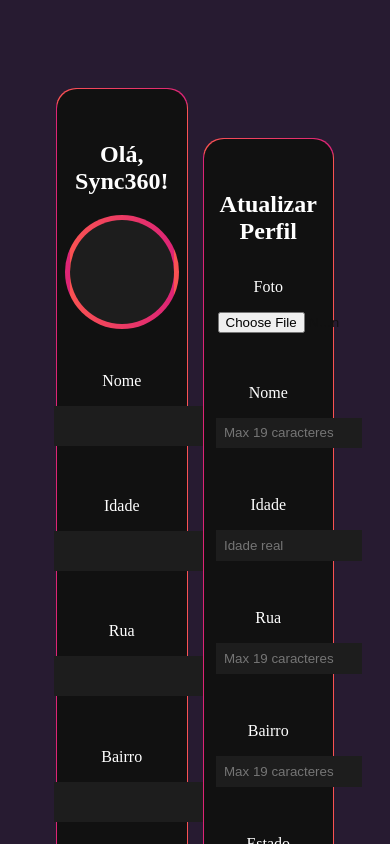
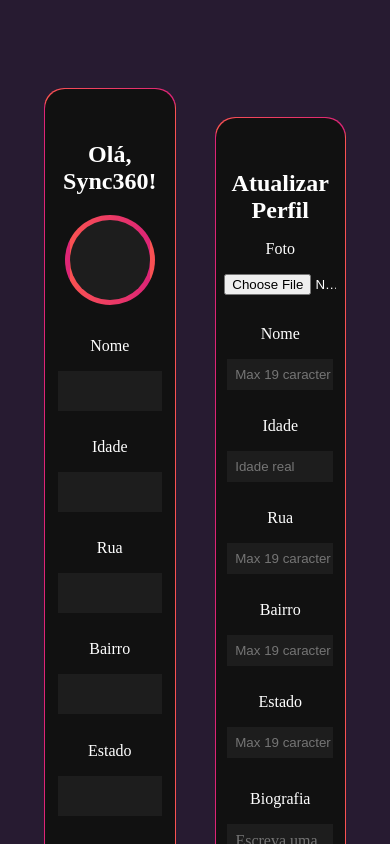
Before and after one commit to BrunoOlv10/perfil-sync360, a React (Create React App) app: page / in a window 390 px wide. Shown: the top 844 px of the page. Built offline with nearby package versions, Linux system fonts and the light colour scheme.

Commit message:
update media queries

```diff
--- a/src/styles/components/App.sass
+++ b/src/styles/components/App.sass
@@ -2,7 +2,8 @@
 
 .App
     display: flex
-    justify-content: space-around
+    justify-content: center
+    gap: 10vw
     align-items: center
     padding: 5rem 0
 
@@ -25,7 +26,7 @@
 
 .infos
     display: grid
-    grid-template-columns: 4vw 12vw
+    grid-template-columns: 4rem 10rem
 
 h2:hover, label:hover
     cursor: default
--- a/src/styles/components/ContainerPerfil.sass
+++ b/src/styles/components/ContainerPerfil.sass
@@ -1,11 +1,13 @@
 @use '../../variables'
 
-.img-degrade
+.img-degrade, .img, img
     height: 6.5rem
     width: 6.5rem
+    border-radius: 50%
+
+.img-degrade
     background: variables.$gradient
     border: 5px solid transparent
-    border-radius: 50%
     transition: transform .5s
     margin-bottom: 1rem
 
@@ -13,11 +15,8 @@
         transform: scale(1.1)
 
 .img, img
-    height: 6.5rem
-    width: 6.5rem
     background-color: #1d1d1d
     position: relative
-    border-radius: 50%
 
 .categoria-perfil
    margin-top: 3.2rem
@@ -32,10 +31,10 @@
     width: 8.5rem
 
 .dados
-    margin: 2.5rem 0 0 0.5rem
+    margin: 2.5rem 0 0 0rem
 
 .dados-especial
-    margin: 1rem 0 0 0.5rem
+    margin: 1rem 0 0 0rem
 
 .biografia-perfil
     width: 100%
@@ -50,4 +49,4 @@
     min-height: 10vw
     max-width: 23vw
     margin-top: 3.5rem
-    margin-left: -4vw
+    margin-left: -5vw
--- a/src/styles/components/MediaQueries.sass
+++ b/src/styles/components/MediaQueries.sass
@@ -1,21 +1,48 @@
+@media only screen and (max-width: 850px)
+    .infos
+        display: flex
+        flex-direction: column
+        align-items: center
+
+    .categoria-perfil, .categoria-form
+        margin-top: 1.7rem
+
+    .dados, .dados-escritos
+        margin-top: 1rem
+
+    .enviar-imagem
+        margin-top: 1rem
+
+    .biografia-especial
+        min-width: 20vw
+        margin: 1rem 0 0 0
+
+    .biografia-form
+        width: 154px
+        text-align: center
+
+    textarea
+        min-width: 20vw
+
 @media only screen and (max-width: 550px)
-    .App
-        // width: 90vw
-        // justify-content: space-between
-        display: flex
-        justify-content: center
-        gap: 40px
+    // .App
+    //     display: flex
+    //     justify-content: center
+    //     gap: 40px
 
     .infos
         display: flex
         flex-direction: column
-        width: 35vw
+
+    .enviar-imagem
+        margin: 1rem 0 0 0
 
     .categoria
         margin-top: 1.5rem
 
     .dados, .dados-especial
-        margin: 1rem 0 0 0
+        width: 7rem
+        margin: 1rem 0 0
 
     .dados-especial, .dados
         justify-content: center
@@ -31,27 +58,42 @@
         margin: 1rem 0 0 0
         width: 31vw
 
-    .enviar-imagem
-        margin: 1rem 6vw 0 6.5vw
-        color: #111
-        width: 94%
-
     .dados-escritos
-        margin: 1rem 0 0 1rem
+        width: 7rem
+        margin: 1rem 0 0 0rem
 
     .container-error
         margin: 42.5vh 0 0 3.5vw
         width: 9rem
 
+
 @media only screen and (max-width: 450px)
-    .App
-        display: flex
-        justify-content: center
-        gap: 15px
+    // .App
+    //     display: flex
+    //     justify-content: center
+    //     gap: 15px
 
-    .enviar-imagem
-        margin: 1rem auto 0 4.5vw
+    .titulo-perfil
+        margin-bottom: 0
+
+    .img-degrade, .img, img
+        height: 5rem
+        width: 5rem
+
+    .categoria-especial
+        margin-top: 1rem
+
+    .dados-escritos
+        width: 6rem
+
+    .dados, .dados-especial
+        width: 5.5rem
+        margin: 1rem 0 0
 
     .container-error
         margin: 16.5rem 0 0 2.5vw
         width: 9rem
+
+    textarea
+        min-height: 16vw
+        margin-top: 1rem
```
